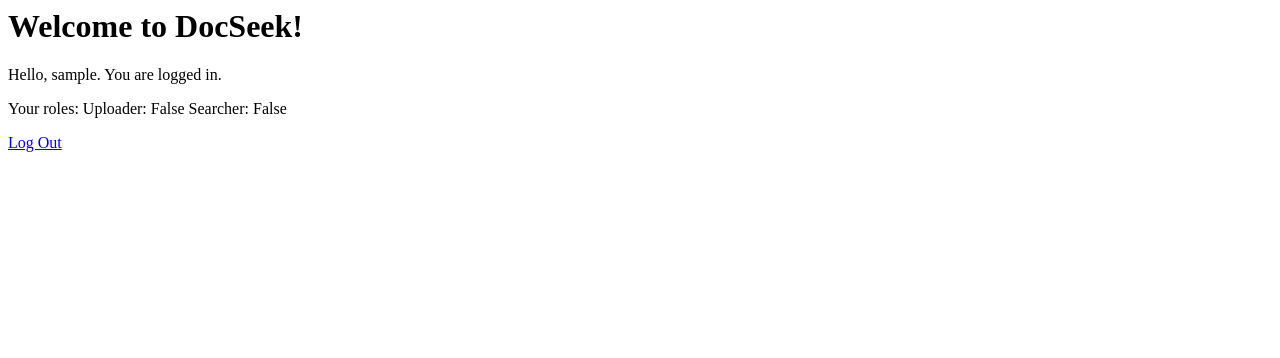
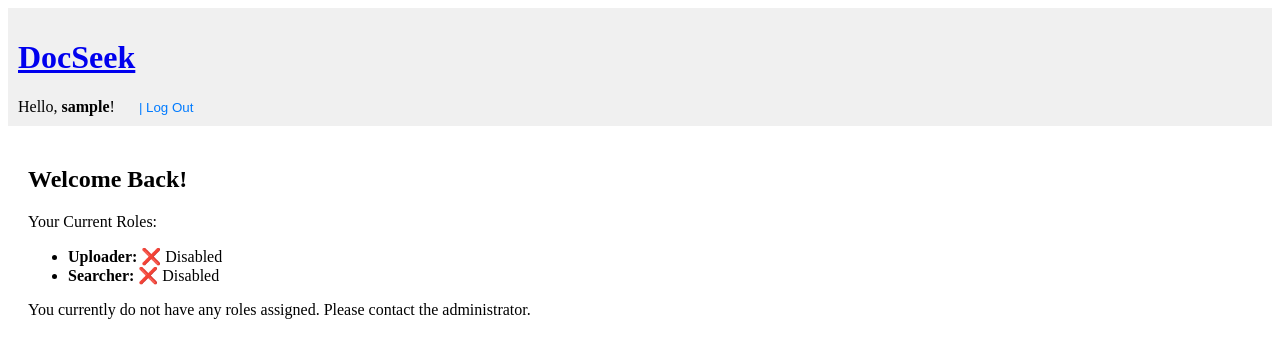
Before and after one commit to albanz27/DocSeek, a Django app: page / in a window 1280 px wide. Shown: the top 358 px of the page. Run offline with Django 5.2, Linux system fonts and the light colour scheme; the visitor is signed in with stand-in values (Sample User, id 1).

Commit message:
Refactor templates to extend base layout and improve user role display in home, document upload, search, and processing pages

```diff
--- /dev/null
+++ b/templates/base.html
@@ -0,0 +1,40 @@
+<!DOCTYPE html>
+<html lang="en">
+<head>
+    <meta charset="UTF-8">
+    <title>DocSeek Manager</title>
+</head>
+<body>
+    <header style="background-color: #f0f0f0; padding: 10px;">
+        <a href="{% url 'home' %}"><h1>DocSeek</h1></a>
+
+        <nav>
+            {% if user.is_authenticated %}
+                <span style="margin-right: 20px;">Hello, <strong>{{ user.username }}</strong>!</span>
+
+                {% if user.profile.is_uploader %}
+                    <a href="{% url 'document_upload' %}">| Upload Document</a>
+                {% endif %}
+
+                {% if user.profile.is_searcher %}
+                    <a href="{% url 'document_list' %}">| Search Documents</a>
+                {% endif %}
+
+                    <form method="post" action="{% url 'logout' %}" style="display: inline;">
+                        {% csrf_token %} <button type="submit" style="background: none; border: none; color: #007bff; cursor: pointer; padding: 0;">
+                            | Log Out
+                        </button>
+                    </form>
+            {% else %}
+                <a href="{% url 'login' %}">Log In</a> |
+                <a href="{% url 'register' %}">Sign Up</a>
+            {% endif %}
+        </nav>
+    </header>
+
+    <main style="padding: 20px;">
+        {% block content %}
+        {% endblock content %}
+    </main>
+</body>
+</html>
--- a/templates/doc_manager/document_list.html
+++ b/templates/doc_manager/document_list.html
@@ -1,3 +1,7 @@
+{% extends 'base.html' %}
+
+{% block content %}
+
     <h1>Document Search and List</h1>
 
     {% if user.profile.is_searcher %}
@@ -39,3 +43,5 @@
     {% else %}
         <p>You do not have permission to view this content.</p>
     {% endif %}
+
+{% endblock content %}
--- a/templates/doc_manager/document_process_form.html
+++ b/templates/doc_manager/document_process_form.html
@@ -1,3 +1,6 @@
+{% extends 'base.html' %}
+
+{% block content %}
     <h1>Process Document: {{ document.title }}</h1>
     <p>File uploaded at: {{ document.uploaded_at|date:"Y-m-d H:i" }}</p>
 
@@ -8,5 +11,4 @@
 
         <button type="submit">Finalize Processing</button>
     </form>
-
-<p><a href="{% url 'document_list' %}">Go back to Document List</a></p>
+{% endblock content %}
--- a/templates/home.html
+++ b/templates/home.html
@@ -1,13 +1,22 @@
-<h1>Welcome to DocSeek!</h1>
+{% extends 'base.html' %}
 
-{% if user.is_authenticated %}
-    <p>Hello, {{ user.username }}. You are logged in.</p>
-    <p>Your roles:
-        Uploader: {{ user.profile.is_uploader }}
-        Searcher: {{ user.profile.is_searcher }}
-    </p>
-    <p><a href="{% url 'logout' %}">Log Out</a></p>
-{% else %}
-    <p>You are not logged in.</p>
-    <p>Please <a href="{% url 'login' %}">Log In</a> or <a href="{% url 'register' %}">Sign Up</a>.</p>
-{% endif %}
+{% block content %}
+
+    {% if user.is_authenticated %}
+        <h2>Welcome Back!</h2>
+        <p>Your Current Roles:</p>
+        <ul>
+            <li><strong>Uploader:</strong> {% if user.profile.is_uploader %}✅ Enabled{% else %}❌ Disabled{% endif %}</li>
+            <li><strong>Searcher:</strong> {% if user.profile.is_searcher %}✅ Enabled{% else %}❌ Disabled{% endif %}</li>
+        </ul>
+
+        {% if not user.profile.is_uploader and not user.profile.is_searcher %}
+            <p>You currently do not have any roles assigned. Please contact the administrator.</p>
+        {% endif %}
+
+    {% else %}
+        <h2>Welcome to DocSeek!</h2>
+        <p>Please log in or register to access document management features.</p>
+    {% endif %}
+
+{% endblock content %}
```
Also changed, not shown: templates/doc_manager/document_form.html (+9 -7 lines). Lines whose indentation alone changed are shown as unchanged.
